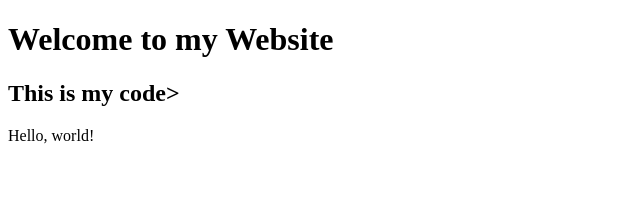
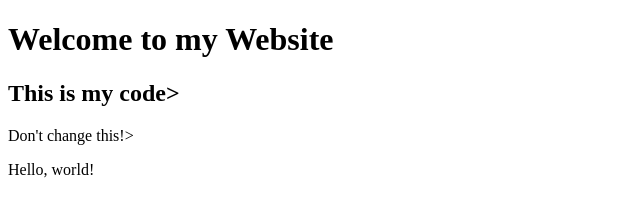
Before and after one commit to kodo123321/first, a plain HTML site: page index.html in a window 1280 px wide. Shown: the whole page, without its empty margins (0-640 px from the left). Drawn offline with Linux system fonts and the light colour scheme.

Commit message:
Update index.html

```diff
--- a/index.html
+++ b/index.html
@@ -4,6 +4,7 @@
   <body>
     <h1>Welcome to my Website</h1>
     <h2>This is my code></h2>
+    <p>Don't change this!></p>
     Hello, world!
   </body>
 </html>
```
